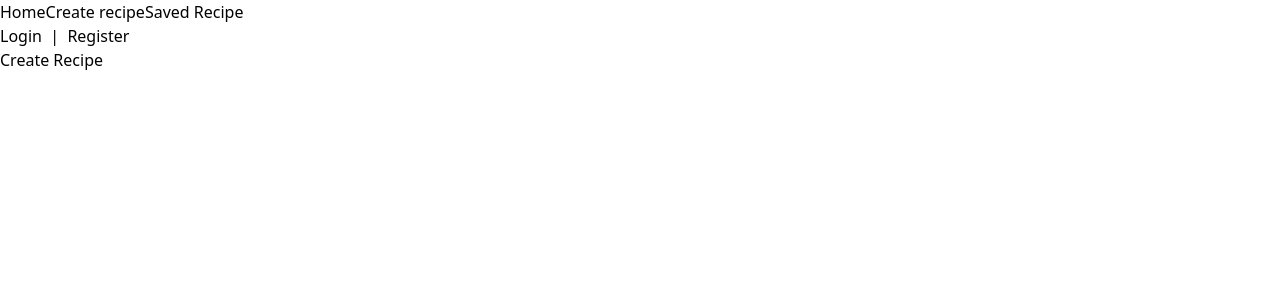
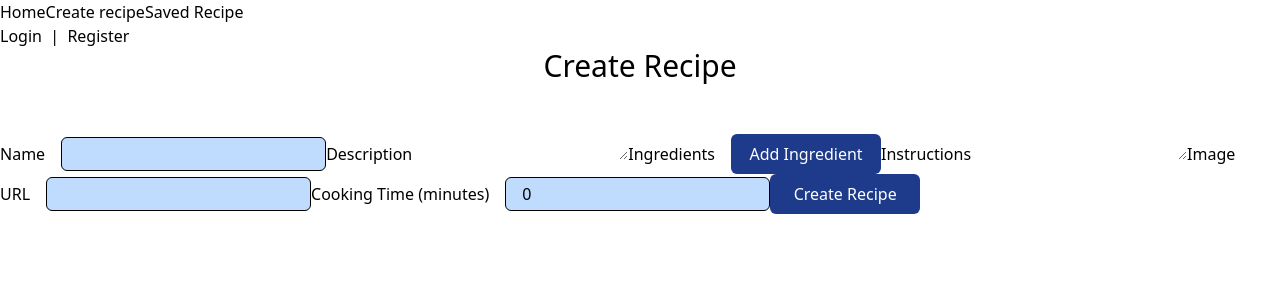
Before and after one commit to Slobodianiuk1/recipe_client, a React (Vite) app: page /create-recipe in a window 1280 px wide. Shown: the top 300 px of the page. Built offline with nearby package versions, Linux system fonts and the light colour scheme.

Commit message:
feature: add create recipe page

```diff
--- a/src/App.tsx
+++ b/src/App.tsx
@@ -4,7 +4,7 @@ import SavedRecipes from "./pages/SavedRecipes.tsx";
 import Auth from "./pages/Auth.tsx";
 import {FC} from "react";
 import Header from "./components/Header.tsx";
-import CreateRecipe from "./pages/CreateRecipe.tsx";
+import {CreateRecipe} from "./pages/CreateRecipe.tsx";
 import Login from "./components/Login.tsx";
 import Register from "./components/Register.tsx";
 
--- /dev/null
+++ b/src/hooks/useGetUserId.ts
@@ -0,0 +1,3 @@
+export const useGetUserID = () => {
+  return window.localStorage.getItem("userID");
+};
--- a/src/index.css
+++ b/src/index.css
@@ -15,3 +15,8 @@ label {
 h2 {
     @apply text-center text-3xl mb-7
 }
+
+
+.btn {
+    @apply px-1 py-2 bg-blue-900 text-white rounded-md w-[150px]
+}
--- a/src/pages/CreateRecipe.tsx
+++ b/src/pages/CreateRecipe.tsx
@@ -1,11 +1,126 @@
-import {FC} from "react";
+import React, { useState} from "react";
+import axios from "axios";
+import {useNavigate} from "react-router-dom";
+import {useCookies} from "react-cookie";
+import {useGetUserID} from "../hooks/useGetUserId.ts";
 
-const CreateRecipe: FC = () => {
+interface IRecipe {
+  name: string
+  description: string
+  ingredients: string[],
+  instructions: string,
+  imageUrl?: string,
+  cookingTime: number,
+  userOwner: string | null,
+}
+
+export const CreateRecipe = () => {
+  const userID = useGetUserID();
+  const [cookies, _] = useCookies(["access_token"]);
+  const [recipe, setRecipe] = useState<IRecipe>({
+    name: "",
+    description: "",
+    ingredients: [],
+    instructions: "",
+    imageUrl: "",
+    cookingTime: 0,
+    userOwner: userID,
+  });
+
+  const navigate = useNavigate();
+
+  const handleChange:React.ChangeEventHandler<HTMLInputElement | HTMLTextAreaElement> = (event: React.ChangeEvent<HTMLInputElement | HTMLTextAreaElement>) => {
+    const {name, value} = event.target;
+    setRecipe({...recipe, [name]: value});
+  };
+
+  const handleIngredientChange = (event: React.ChangeEvent<HTMLInputElement>, index: number) => {
+    const {value} = event.target;
+    const ingredients = [...recipe.ingredients];
+    ingredients[index] = value;
+    setRecipe({...recipe, ingredients});
+  };
+
+  const handleAddIngredient = ():void => {
+    const ingredients = [...recipe.ingredients, ""];
+    setRecipe({...recipe, ingredients});
+  };
+
+  const handleSubmit = async (event: React.FormEvent<HTMLFormElement>): Promise<void> => {
+    event.preventDefault();
+    try {
+      await axios.post(
+        "http://localhost:4200/recipes",
+        {...recipe},
+        {
+          headers: {authorization: cookies.access_token},
+        }
+      );
+
+      alert("Recipe Created");
+      navigate("/");
+    } catch (error) {
+      console.error(error);
+    }
+  };
+
   return (
-    <div>
-      Create Recipe
+    <div className="create-recipe px-10">
+      <h2>Create Recipe</h2>
+      <form onSubmit={handleSubmit} className="flex flex-col">
+        <label htmlFor="name">Name</label>
+        <input
+          type="text"
+          id="name"
+          name="name"
+          value={recipe.name}
+          onChange={handleChange}
+        />
+        <label htmlFor="description">Description</label>
+        <textarea
+          id="description"
+          name="description"
+          value={recipe.description}
+          onChange={handleChange}
+        ></textarea>
+        <label htmlFor="ingredients">Ingredients</label>
+        {recipe.ingredients.map((ingredient, index) => (
+          <input
+            key={index}
+            type="text"
+            name="ingredients"
+            value={ingredient}
+            onChange={(event) => handleIngredientChange(event, index)}
+          />
+        ))}
+        <button className="btn" type="button" onClick={handleAddIngredient}>
+          Add Ingredient
+        </button>
+        <label htmlFor="instructions">Instructions</label>
+        <textarea
+          id="instructions"
+          name="instructions"
+          value={recipe.instructions}
+          onChange={handleChange}
+        ></textarea>
+        <label htmlFor="imageUrl">Image URL</label>
+        <input
+          type="text"
+          id="imageUrl"
+          name="imageUrl"
+          value={recipe.imageUrl}
+          onChange={handleChange}
+        />
+        <label htmlFor="cookingTime">Cooking Time (minutes)</label>
+        <input
+          type="number"
+          id="cookingTime"
+          name="cookingTime"
+          value={recipe.cookingTime}
+          onChange={handleChange}
+        />
+        <button className='btn' type="submit">Create Recipe</button>
+      </form>
     </div>
   );
 };
-
-export default CreateRecipe;
```
Also changed, not shown: src/types/recipe.type.ts (added).
